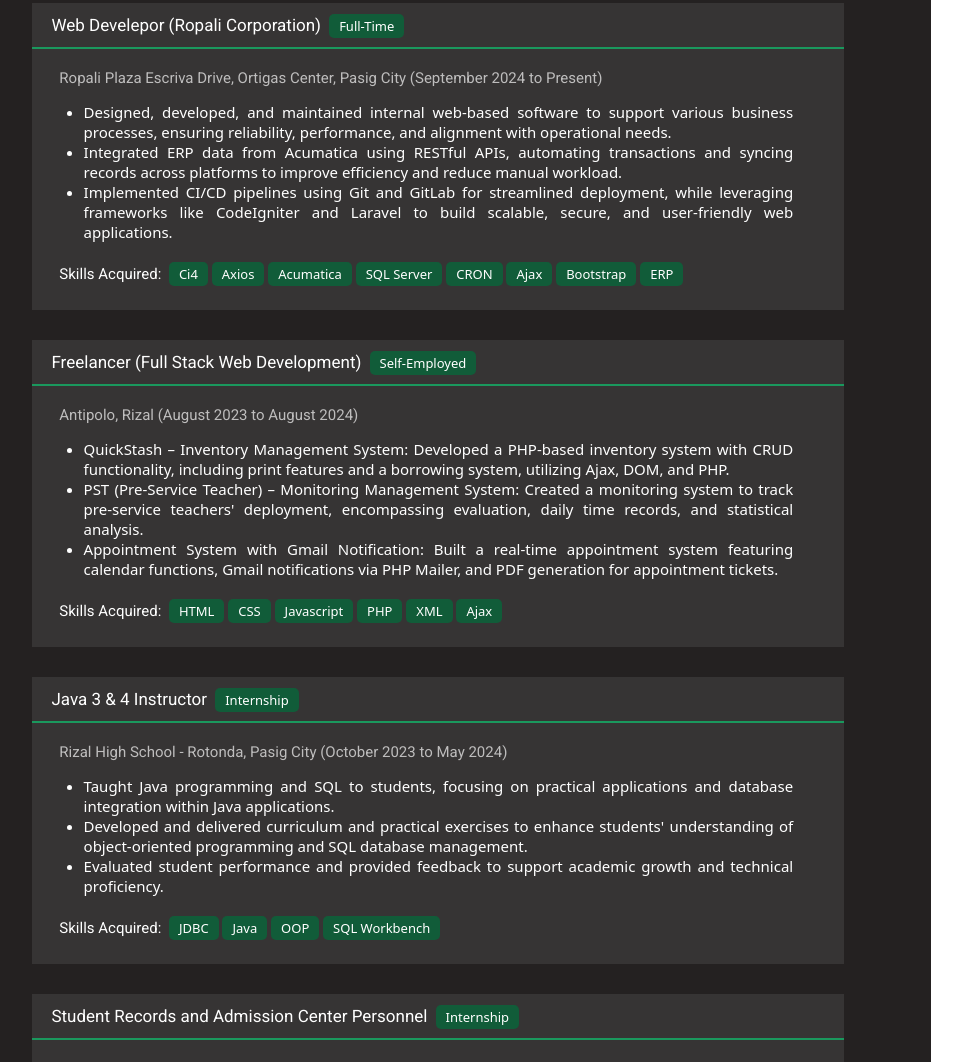
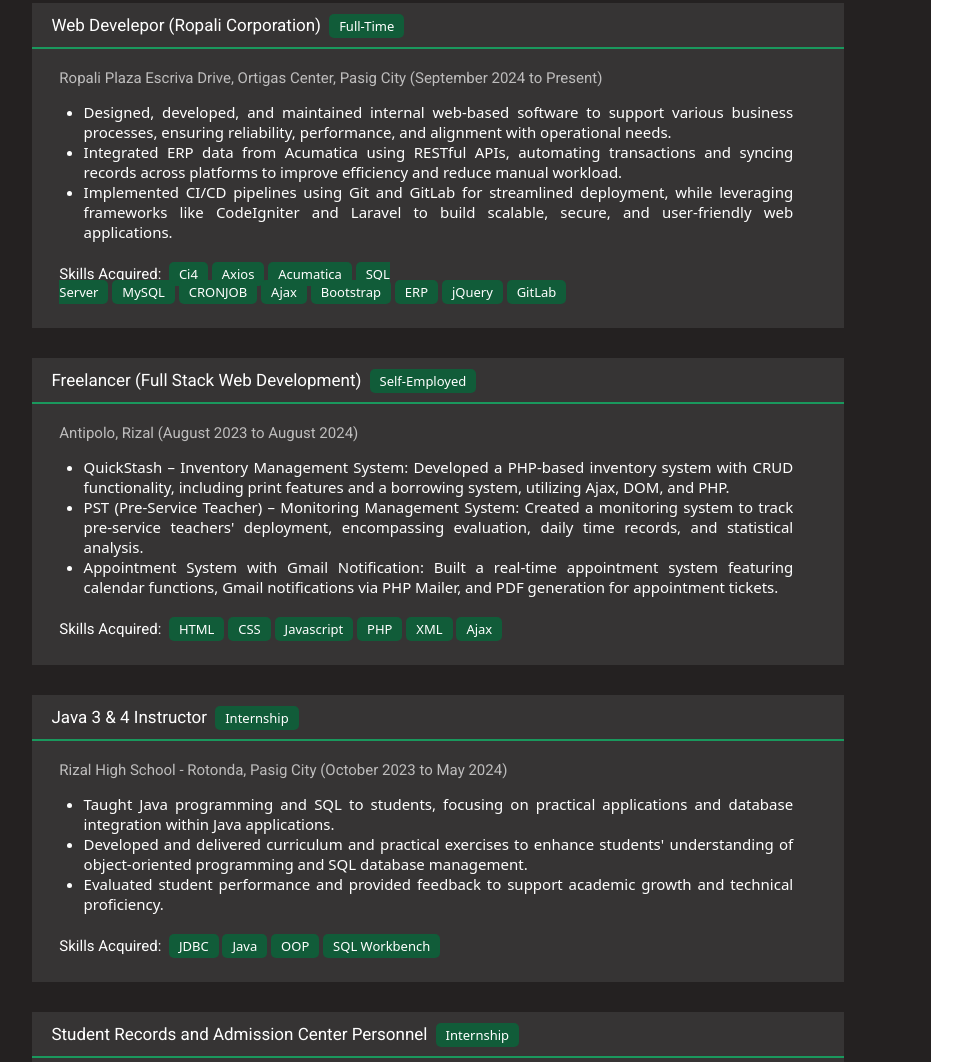
Before and after one commit to kurooo-yamiii/Portfolio-Green-Black-Responsive, a plain HTML site: page index.html in a window 1280 px wide. Shown: the part 4036-5098 px from the top of the page, without its empty margins (311-1273 px from the left). Drawn offline with nearby package versions, Linux system fonts and the light colour scheme.

Commit message:
UPDATE EXPERIENCE ADDITIONAL INFO

```diff
--- a/index.html
+++ b/index.html
@@ -667,7 +667,7 @@
 		  <li>Integrated ERP data from Acumatica using RESTful APIs, automating transactions and syncing records across platforms to improve efficiency and reduce manual workload.</li>
 		  <li>Implemented CI/CD pipelines using Git and GitLab for streamlined deployment, while leveraging frameworks like CodeIgniter and Laravel to build scalable, secure, and user-friendly web applications.</li>
                 </ul>
-                <p class="skills-acq">Skills Acquired: <span class="support-title">Ci4</span><span class="support-title">Axios</span><span class="support-title">Acumatica</span><span class="support-title">SQL Server</span><span class="support-title">CRON</span><span class="support-title">Ajax</span><span class="support-title">Bootstrap</span><span class="support-title">ERP</span></p>
+                <p class="skills-acq">Skills Acquired: <span class="support-title">Ci4</span><span class="support-title">Axios</span><span class="support-title">Acumatica</span><span class="support-title">SQL Server</span><span class="support-title">MySQL</span><span class="support-title">CRONJOB</span><span class="support-title">Ajax</span><span class="support-title">Bootstrap</span><span class="support-title">ERP</span><span class="support-title">jQuery</span><span class="support-title">GitLab</span></p>
             </div>
         </div>
 
```
